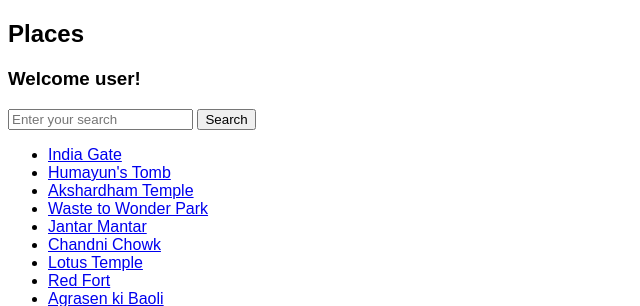
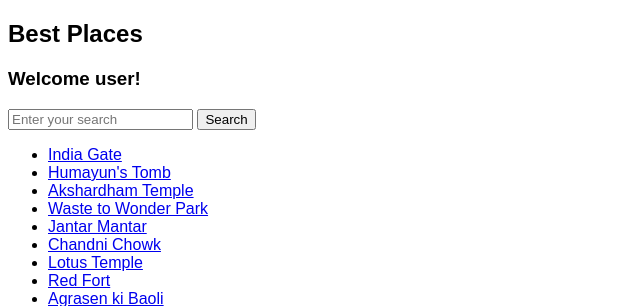
Before and after one commit to Rhushikeshnandodkar/Travel-website, a Django app: template templates/index.html in a window 1280 px wide. Shown: the part 94-400 px from the top of the page, without its empty margins (0-640 px from the left). Run offline with Django 4.2, Linux system fonts and the light colour scheme; the template is opened without the code that fills it: values that come from a table or form of the project are taken from there, others are empty; a user stored in the database is signed in; data comes from the database, SQL or seed files in the repository; some web fonts are replaced.

```diff
--- a/templates/index.html
+++ b/templates/index.html
@@ -86,7 +86,7 @@
             </div>
         </div>
     </section>
-    <h2>Places</h2>
+    <h2>Best Places</h2>
     <h3>Welcome {{user.username}}!</h3>
     <form method="get" action="search">
         <input type="text" name="q" placeholder="Enter your search" value="{{ query }}">
```
